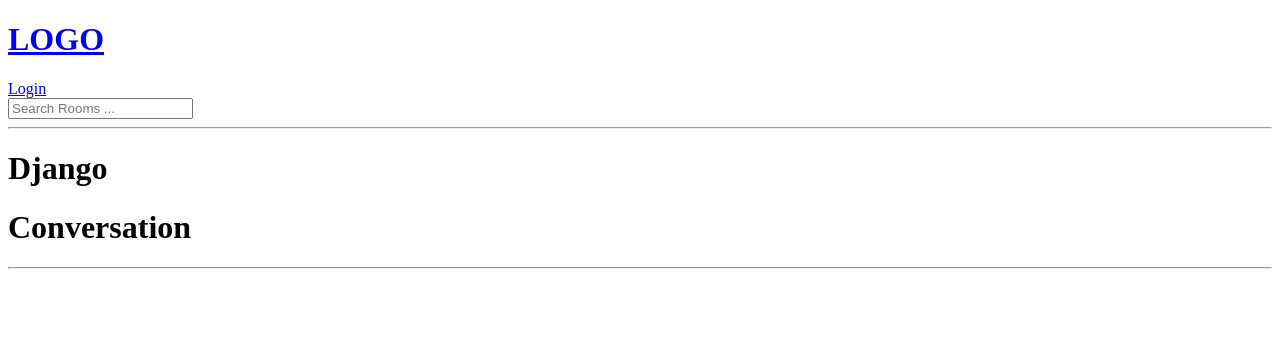
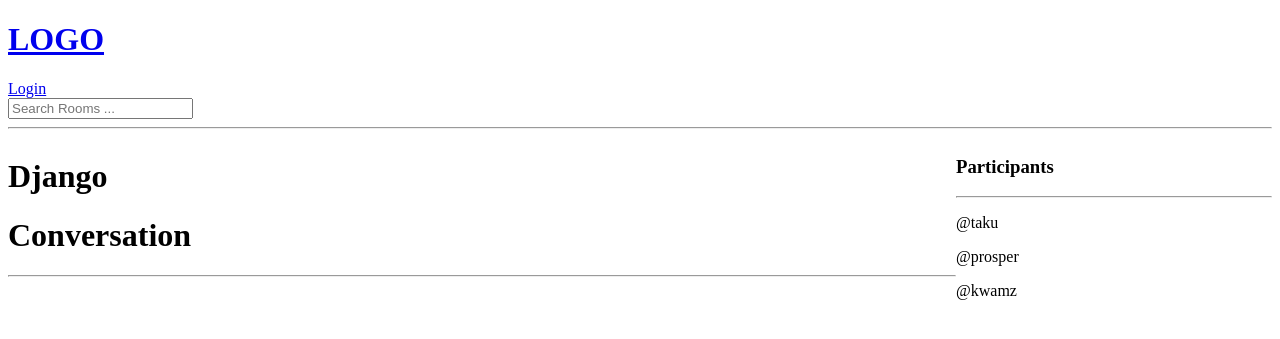
Before and after one commit to TakuProsper/TK, a Django app: page /room/4/ in a window 1280 px wide. Shown: the top 339 px of the page. Run offline with Django 4.2, Linux system fonts and the light colour scheme; data comes from the database, SQL or seed files in the repository; both versions use the stored data as it was after the commit.

Commit message:
creating a section that shows participants in a room

```diff
--- a/django1/studybud/base/models.py
+++ b/django1/studybud/base/models.py
@@ -11,7 +11,7 @@ class Room(models.Model):
     topic = models.ForeignKey(Topic, on_delete=models.SET_NULL, null=True)
     name = models.CharField(max_length=200)
     description = models.TextField(null=True, blank=True)
-    #participants =
+    participants = models.ManyToManyField(User, related_name='participants', blank=True)
     updated = models.DateTimeField(auto_now=True)
     created=models.DateTimeField(auto_now_add=True)
 
--- a/django1/studybud/base/templates/base/room.html
+++ b/django1/studybud/base/templates/base/room.html
@@ -1,7 +1,7 @@
 {% extends 'main.html' %} {%block content%}
 <style>
   .room-container {
-    display: grud;
+    display: grid;
     grid-template-columns: 3fr 1fr;
   }
 </style>
@@ -35,8 +35,18 @@
         />
       </form>
     </div>
-    <div></div>
+
+    {%endif%}
   </div>
 
-  {%endif%} {%endblock%}
+  <div>
+    <h3>Participants</h3>
+    <hr />
+    {%for participant in participants%}
+    <div>
+      <p>@{{participant.username}}</p>
+    </div>
+    {%endfor%}
+  </div>
+  {%endblock%}
 </div>
--- a/django1/studybud/base/views.py
+++ b/django1/studybud/base/views.py
@@ -70,14 +70,14 @@ def home(request):
 def room(request,pk):
     room = Room.objects.get(id=pk)
     room_messages = room.message_set.all().order_by('-created')
-
+    participants = room.participants.all()
     if request.method == "POST":
         message = Message.objects.create(
             user = request.user,
             room=room,
             body=request.POST.get('body')
         )
-    context = {'room':room, 'room_messages':room_messages}
+    context = {'room':room, 'room_messages':room_messages, 'participants':participants}
     return render(request,'base/room.html', context)
 
 @login_required(login_url='login')
```
Also changed, not shown: django1/studybud/base/migrations/0003_alter_room_options_room_participants.py (added), django1/studybud/db.sqlite3.
